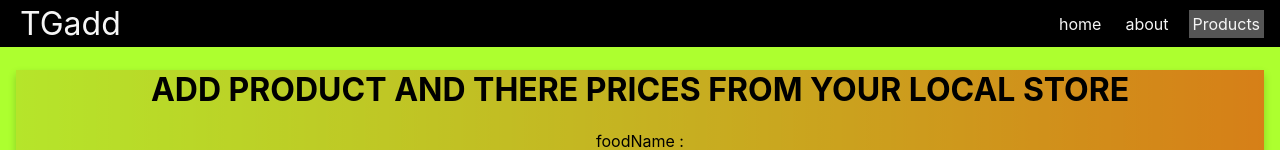
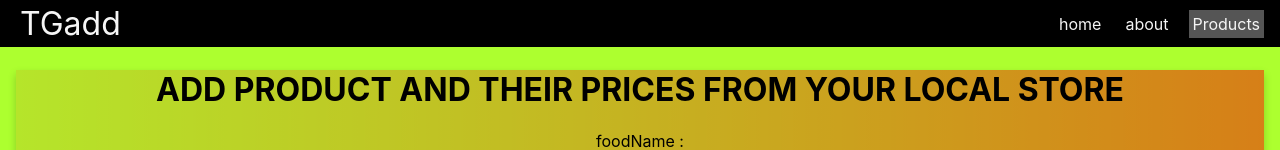
Before and after one commit to trickylicky/grocery-list-manager, a React (Create React App) app: page /Products in a window 1280 px wide. Shown: the top 150 px of the page. Built offline with nearby package versions, Linux system fonts and the light colour scheme; no server answers.

Commit message:
update product

```diff
--- a/src/pages/Products.js
+++ b/src/pages/Products.js
@@ -37,7 +37,7 @@ const Products = ({url})=>{
     return (
         <>
         <Form onSubmission={addProducts}
-        title ={"ADD PRODUCT AND THERE PRICES FROM YOUR LOCAL STORE"}
+        title ={"ADD PRODUCT AND THEIR PRICES FROM YOUR LOCAL STORE"}
         valueSetFoodName={setFoodName}
         valueSetPrice={setprice}
         valuePrice={price}
```
